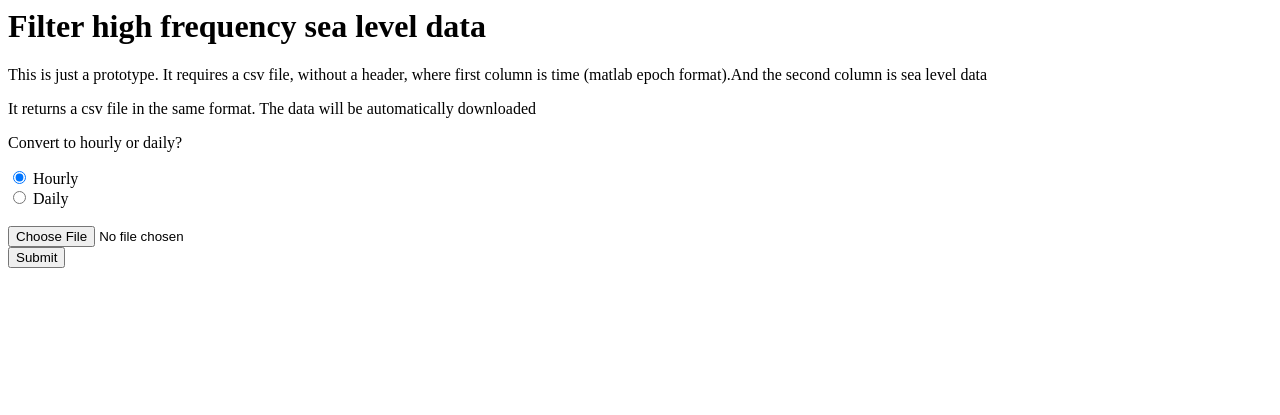
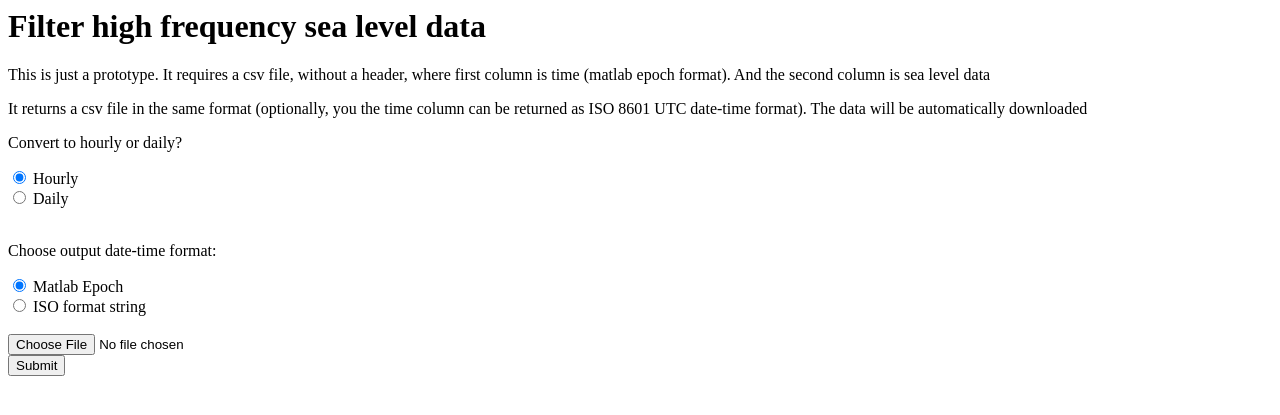
Before and after one commit to uhsealevelcenter/data_filtering_api, a FastAPI app: page / in a window 1280 px wide. Shown: the top 415 px of the page. Run offline with FastAPI, Linux system fonts and the light colour scheme.

Commit message:
Output iso datetime string

```diff
--- a/main.py
+++ b/main.py
@@ -32,7 +32,7 @@ async def root(request: Request):
 @app.post('/', response_class=HTMLResponse)
 # async def post_basic_form(request: Request, username: str = Form(...), password: str = Form(...),
 #                           file: UploadFile = File(...)):
-async def post_basic_form(request: Request, file: UploadFile = File(...), myfilter: str = Form(...)):
+async def post_basic_form(request: Request, file: UploadFile = File(...), myfilter: str = Form(...), timeformat: str = Form(...)):
     # if password != os.environ.get('PASS') or len(password) == 0:
     #     return templates.TemplateResponse("invalid-input.html", {"request": request, "message": "Incorrect password"})
 
@@ -48,15 +48,25 @@ async def post_basic_form(request: Request, file: UploadFile = File(...), myfilt
     data_hr = hr_process(data_obj, time_start, time_end)
 
     csv_filename = "hourly.csv" if myfilter == "hourly" else "daily.csv"
-    convert_to_csv(data_hr["test"]["time"].flatten(), data_hr["test"]["sealevel"].flatten(), csv_filename)
+    datetime_format = "matlab" if timeformat == "matlab" else "datetime"
+    # convert_to_csv(data_hr["test"]["time"].flatten(), data_hr["test"]["sealevel"].flatten(), csv_filename)
     # string 'test' is used throughout as a placeholder for the station channel, for testing purposes
+    if datetime_format == "matlab":
+        datetime = data_hr["test"]["time"].flatten().copy()
+    else:
+        datetime = [matlab2datetime(float(dt)).isoformat() for dt in data_hr["test"]["time"].flatten()]
     if myfilter == "hourly":
-        convert_to_csv(data_hr["test"]["time"].flatten(), data_hr["test"]["sealevel"].flatten(), csv_filename)
+        convert_to_csv(datetime, data_hr["test"]["sealevel"].flatten(), csv_filename)
     else:
         ch_params = [{'test': 0}]
         hourly_merged = channel_merge(data_hr, ch_params)
+        # Latitude hard coded for testing purposes
         data_day = day_119filt(hourly_merged, _lat=21)
-        convert_to_csv(data_day["time"].flatten(), data_day["sealevel"].flatten(), csv_filename)
+        if datetime_format == "matlab":
+            datetime_day = data_day["time"].flatten().copy()
+        else:
+            datetime_day = [matlab2datetime(float(dt)).isoformat() for dt in data_day["time"].flatten()]
+        convert_to_csv(datetime_day, data_day["sealevel"].flatten(), csv_filename)
 
     if os.path.exists(csv_filename):
         return FileResponse(csv_filename, media_type="text/csv", filename=csv_filename)
@@ -70,10 +80,11 @@ async def say_hello(name: str):
     return {"message": f"Hello {name}"}
 
 
-def csv_to_obj(csv_file):
+def csv_to_obj(csv_file, epoch="matlab"):
     """Given a path to a csv file, return an object that can be used for data filtering"""
     df = pd.read_csv(csv_file, sep=',', header=None)
     time = df.values.transpose()[0]
+    # if 719529 > time[0] > 820000:
     sl = df.values.transpose()[1]
     sensor = "test"
     obj = {sensor: {"time": time,
@@ -99,7 +110,7 @@ def convert_ts_to_csv(station: Station):
 def convert_to_csv(time, sl, filename="first_test.csv"):
     combined = np.vstack((time, sl)).T
     a = np.asarray(combined)
-    np.savetxt(filename, a, delimiter=",")
+    np.savetxt(filename, a, delimiter=",", fmt="%s", header="time,sealevel")
 
 
 if __name__ == "__main__":
--- a/templates/basic-form.html
+++ b/templates/basic-form.html
@@ -5,8 +5,8 @@
     </head>
     <body>
         <h1>Filter high frequency sea level data</h1>
-        <p>This is just a prototype. It requires a csv file, without a header, where first column is time (matlab epoch format).And the second column is sea level data</p>
-        <p>It returns a csv file in the same format. The data will be automatically downloaded</p>
+        <p>This is just a prototype. It requires a csv file, without a header, where first column is time (matlab epoch format). And the second column is sea level data</p>
+        <p>It returns a csv file in the same format (optionally, you the time column can be returned as ISO 8601 UTC date-time format). The data will be automatically downloaded</p>
         <form method="POST" enctype="multipart/form-data">
 <!--            <label for="username">Username:</label><br>-->
 <!--            <input type="text" name="username"><br>-->
@@ -20,6 +20,12 @@
             <input type="radio" id="daily" name="myfilter" value="daily">
             <label for="daily">Daily</label><br>
             <br>
+            <p>Choose output date-time format:</p>
+            <input type="radio" id="matlab" name="timeformat" value="matlab" checked>
+            <label for="matlab">Matlab Epoch</label><br>
+            <input type="radio" id="iso" name="timeformat" value="iso">
+            <label for="iso">ISO format string</label><br>
+            <br>
             <input type="file" name="file"><br>
             <input type="submit" value="Submit">
         </form>
```
